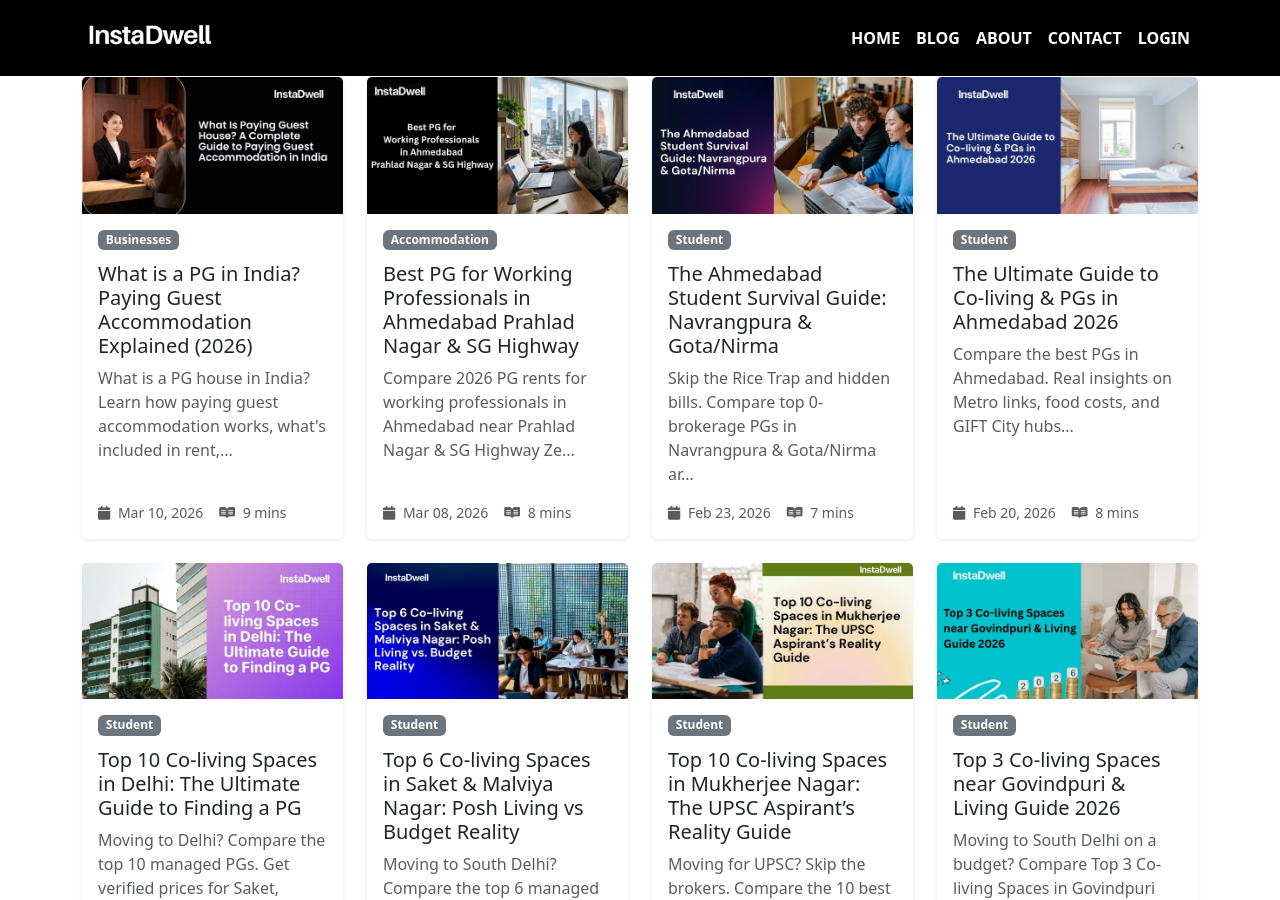
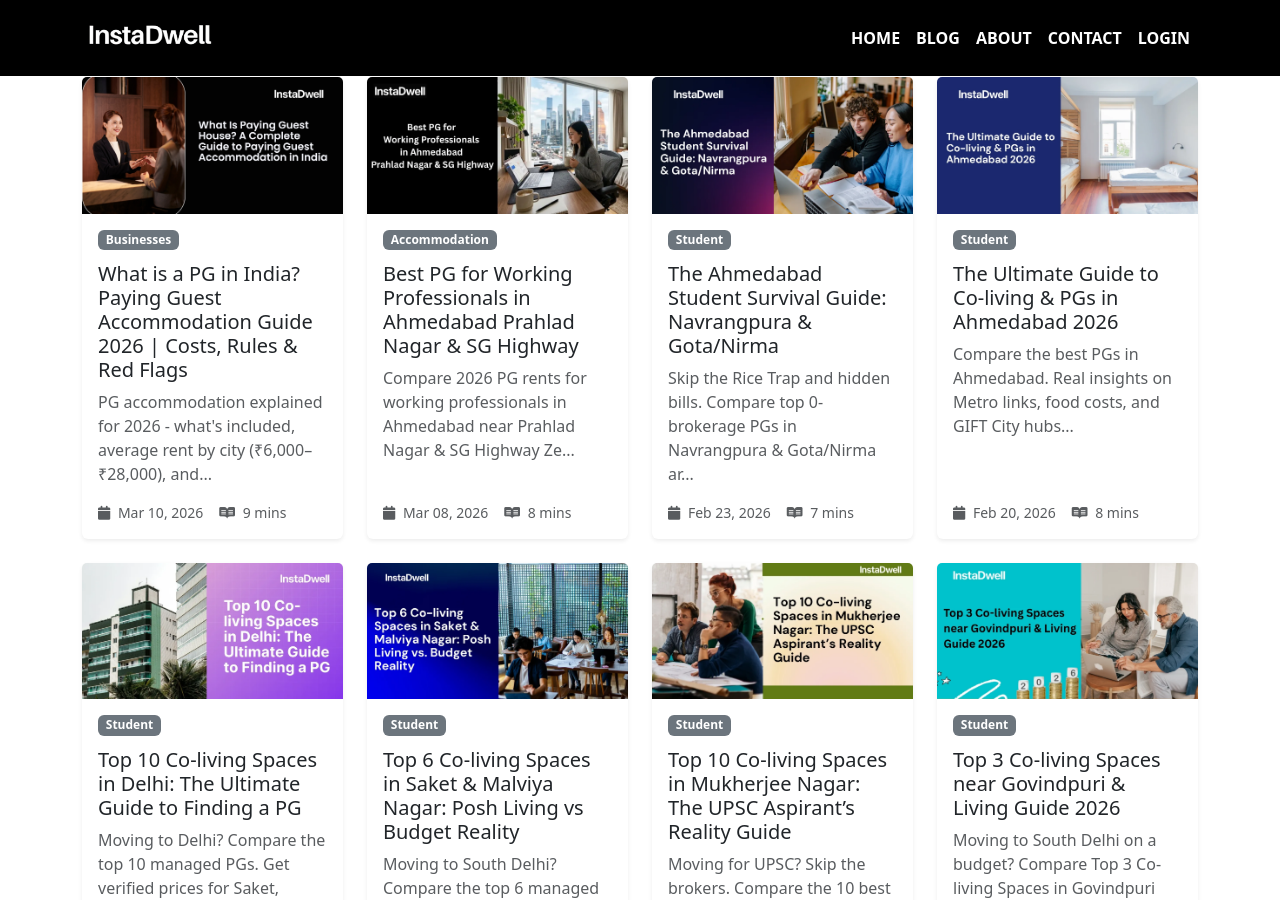
Before and after one commit to instadw/instadwell-blog, a Jekyll site: the page built from index.html, in a window 1280 px wide and 900 px high, scrolled down 1930 px. Built offline with Jekyll 4.4.1, drawn with Linux system fonts in a browser that asks for light colours; the list of posts is cut into pages by our own code.

Commit message:
Update 2025-10-28-what-is-paying-guest-house-a-complete-guide-to-paying-guest-accommodation-in-india.md

```diff
--- a/_posts/2025-10-28-what-is-paying-guest-house-a-complete-guide-to-paying-guest-accommodation-in-india.md
+++ b/_posts/2025-10-28-what-is-paying-guest-house-a-complete-guide-to-paying-guest-accommodation-in-india.md
@@ -1,6 +1,6 @@
 ---
-title: "What is a PG in India? Paying Guest Accommodation Explained (2026)"
-description: "What is a PG house in India? Learn how paying guest accommodation works, what's included in rent, typical deposits, and how PG differs from co-living and flats. Find verified no-brokerage PGs in Bangalore, Hyderabad, Pune and Delhi."
+title: "What is a PG in India? Paying Guest Accommodation Guide 2026 | Costs, Rules & Red Flags"
+description: "PG accommodation explained for 2026 - what's included, average rent by city (₹6,000–₹28,000), and how to spot fake listings before you pay a deposit, red flags, and FAQ's."
 image: /assets/images/what-is-paying-guest-house-a-complete-guide-to-paying-guest-accommodation-in-india.webp
 layout: post
 permalink: /what-is-paying-guest-house-a-complete-guide-to-paying-guest-accommodation-in-india
@@ -39,7 +39,7 @@ A **Paying Guest (PG)** accommodation is a rental setup in India where a residen
 ## Quick Guide: PG Living at a Glance
 
 - **Best For**: Students and solo young professionals.
-- **Budget Range**: ₹5,500 – ₹28,000 depending on the city and room type.
+- **Budget Range**: ₹6,000 – ₹28,000 depending on the city and room type.
 - **Key Benefit**: Zero hassle with furniture, utility bills, or meal prep.
 - **Deposit**: Typically 1–2 months for managed co-living; 2–3 months for local landlords.
 - **Notice Period**: Standard 30 days.
```
